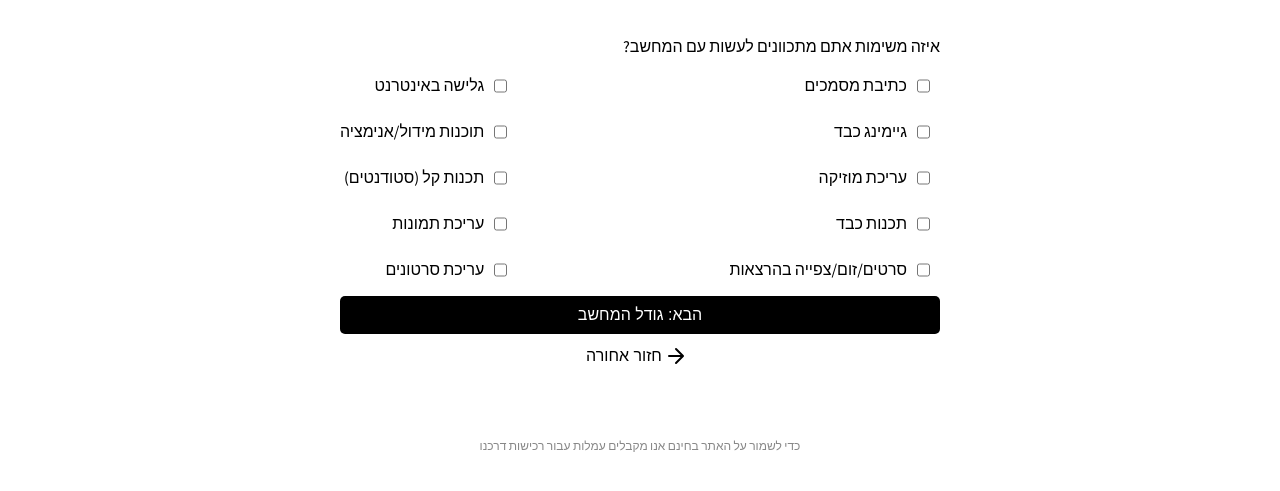
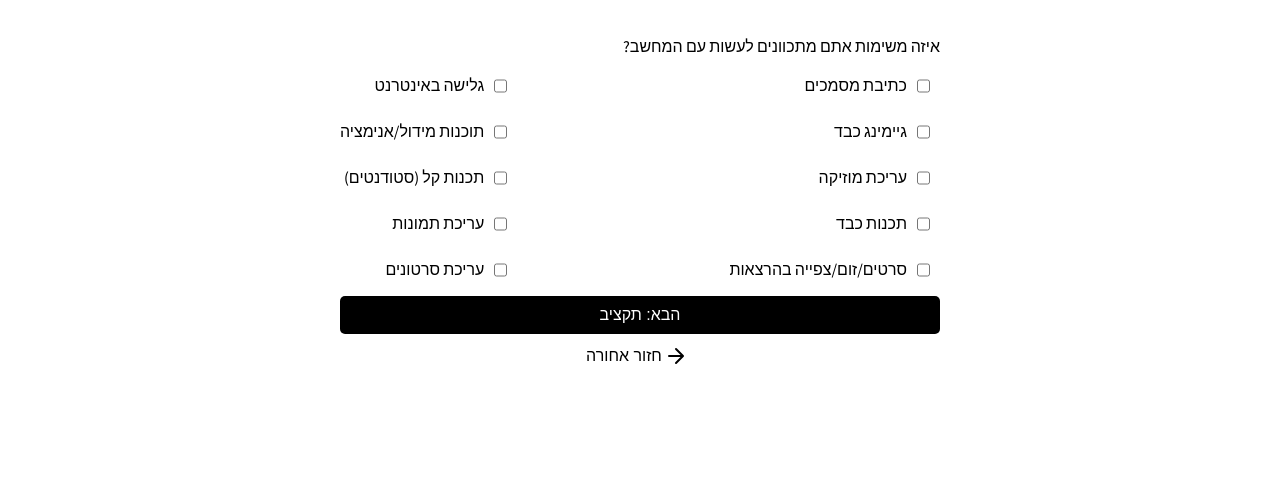
Before and after one commit to Daniel-Ziv/toplaptop.net, a website: page index.html in a window 1280 px wide. Both pictures are taken after a click on the button "בואו נתחיל". Shown: the part 261-752 px from the top of the page. Drawn offline with nearby package versions, Linux system fonts and the light colour scheme; a web font is replaced by a local one.

Commit message:
small text fixed

```diff
--- a/index.html
+++ b/index.html
@@ -135,7 +135,7 @@
             <div id="task-error-message" style="color: rgb(242, 32, 32); display: none; margin-top:5px;"></div>
             <!--bottons sections -->
             <div class="btnsection">
-                <button class="nextBtn" onclick="nextStep()">הבא: גודל המחשב</button>
+                <button class="nextBtn" onclick="nextStep()">הבא: תקציב</button>
                 <button class="backBtn" onclick="prevStep()">
                     חזור אחורה
                 <svg xmlns="http://www.w3.org/2000/svg" width="24" height="24" viewBox="0 0 24 24" fill="none" stroke="#000000" stroke-width="2" stroke-linecap="round" stroke-linejoin="round"><path d="M5 12h13M12 5l7 7-7 7"/></svg>
@@ -192,7 +192,7 @@
 
             <!--bottons sections -->
             <div class="btnsection">
-            <button class="nextBtn" onclick="nextStep()">הבא: משימות</button>
+            <button class="nextBtn" onclick="nextStep()">הבא: גודל מסך</button>
             <button class="backBtn" onclick="prevStep()">
                 חזור אחורה
             <svg xmlns="http://www.w3.org/2000/svg" width="24" height="24" viewBox="0 0 24 24" fill="none" stroke="#000000" stroke-width="2" stroke-linecap="round" stroke-linejoin="round"><path d="M5 12h13M12 5l7 7-7 7"/></svg>
@@ -386,7 +386,6 @@
 
     <!--footer note-->
     </div>
-    <p dir="rtl" class="note">כדי לשמור על האתר בחינם אנו מקבלים עמלות עבור רכישות דרכנו</p>
 
     <script src="scripts/sliders.js"></script>
     <script src="scripts/navigation.js"></script>
```
